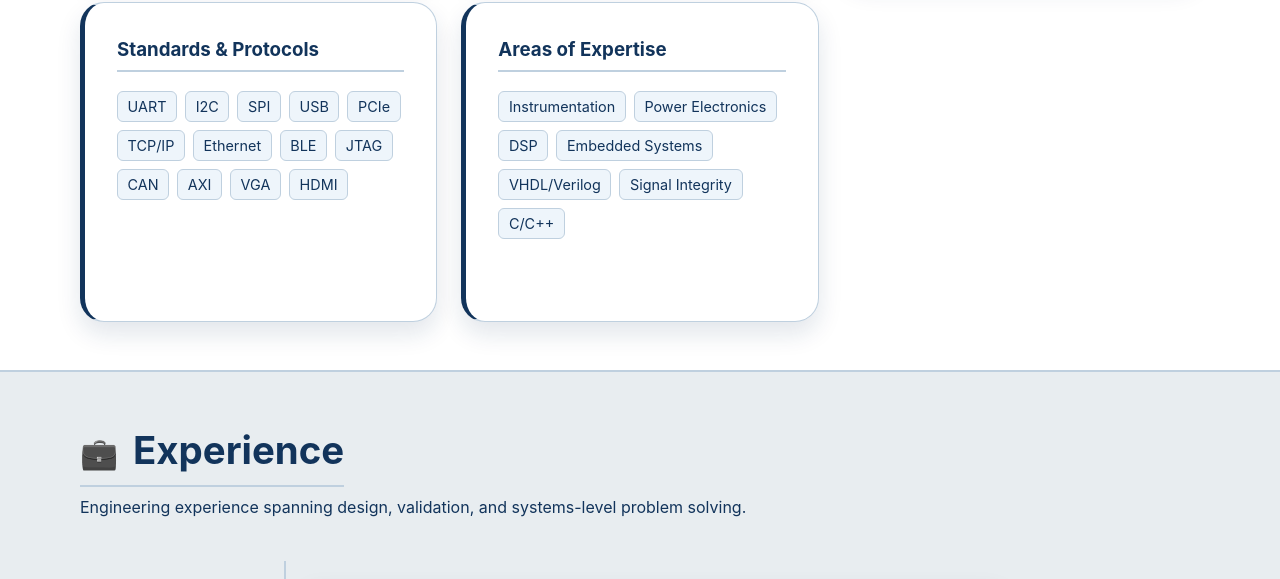
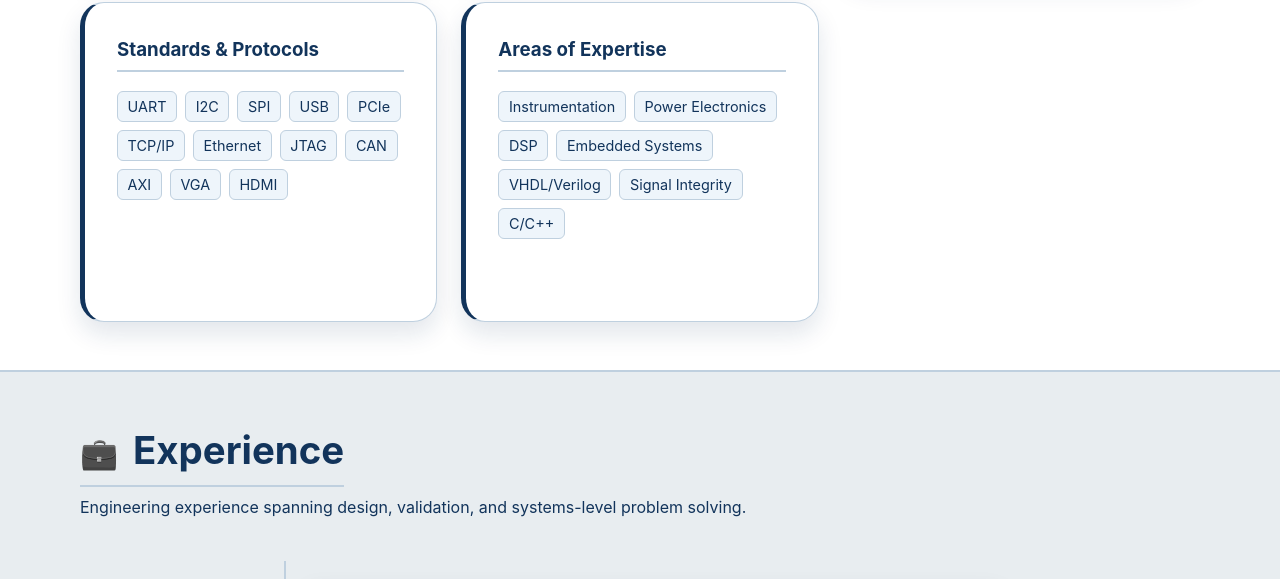
Before and after one commit to omarsbu/Personal-Website, a plain HTML site: page index.html in a window 1280 px wide. Shown: the part 1934-2513 px from the top of the page. Drawn offline with Linux system fonts and the light colour scheme.

Commit message:
Update index.html

```diff
--- a/index.html
+++ b/index.html
@@ -180,7 +180,6 @@
                 <li>PCIe</li>
                 <li>TCP/IP</li>
                 <li>Ethernet</li>
-                <li>BLE</li>
                 <li>JTAG</li>
                 <li>CAN</li>
                 <li>AXI</li>
```
